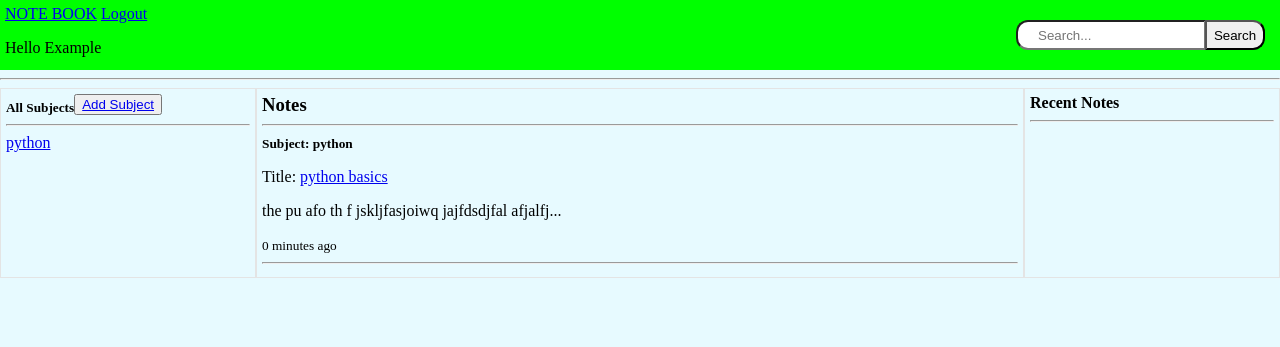
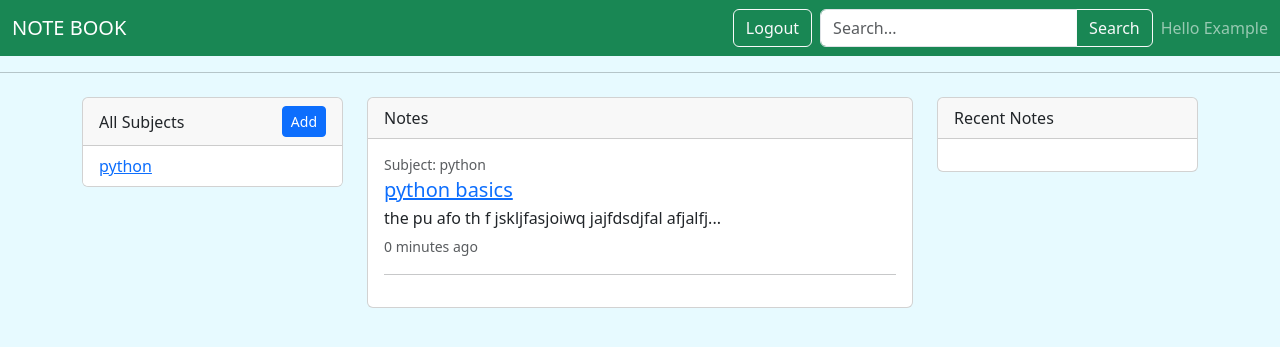
Before and after one commit to Ashenafi-adola/Note-App, a Django app: page /home/ in a window 1280 px wide. Shown: the top 347 px of the page. Run offline with Django 5.2, Linux system fonts and the light colour scheme; a user stored in the database is signed in; data comes from the database, SQL or seed files in the repository; both versions use the stored data as it was after the commit.

Commit message:
added bootstrap to all remaining templates

```diff
--- a/Noteproject/Noteapp/templates/Noteapp/home.html
+++ b/Noteproject/Noteapp/templates/Noteapp/home.html
@@ -1,75 +1,60 @@
 {% extends 'Noteapp/main.html' %}
 {% block form %}
-    <style>
-        form{
-            margin: 10px;
-            padding: 5px;
-        }
-        .Search{
-            margin: 0px;
-            height: 30px;
-            border-top-left-radius: 12px;
-            border-bottom-left-radius: 12px;
-            width: 190px;
-            border-collapse: collapse;
-            padding-left: 20px;
-        }
-        .Submit{
-            margin: -5px;
-            height: 30px;
-            width: 60px;
-            border-top-right-radius: 12px;
-            border-bottom-right-radius: 12px;
-            border-collapse: collapse;
-        }
-    </style>
-    <form action="" method="get">
-        <input type="search" name="q" class="Search" placeholder="Search...">
-        <button type="submit" class="Submit">Search</button>
+        <form class="d-flex" action="" method="get">
+                <div class="input-group">
+                        <input type="search" name="q" class="form-control" placeholder="Search...">
+                        <button class="btn btn-outline-light" type="submit">Search</button>
+                </div>
         </form>
 {% endblock %}
 {% block content %}
-<style>
-    .main{
-        display: grid;
-        grid-template-columns: 1fr 3fr 1fr;
-    }
-    .divs{
-        border: solid rgb(228, 228, 228) 1px;
-        padding: 5px;
-    }
-</style>
-<div class="main">
-    <div class="divs">
-        <h5 style="display: inline;">All Subjects</h5><button><a href="{% url 'addsubject' %}" style="float: right;">Add Subject</a></button>
-        <hr>
+<div class="container my-4">
+    <div class="row">
+        <aside class="col-12 col-md-3 mb-3">
+            <div class="card">
+                <div class="card-header d-flex justify-content-between align-items-center">
+                    <span>All Subjects</span>
+                    <a href="{% url 'addsubject' %}" class="btn btn-sm btn-primary">Add</a>
+                </div>
+                <ul class="list-group list-group-flush">
                     {% for subject in subjects %}
-            <div>
-                <a href="{% url 'subject' subject.id %}">{{subject.name}}</a>
+                        <li class="list-group-item">
+                            <a href="{% url 'subject' subject.id %}">{{ subject.name }}</a>
+                        </li>
+                    {% empty %}
+                        <li class="list-group-item">No subjects yet.</li>
+                    {% endfor %}
+                </ul>
             </div>
-        {% endfor %}
+        </aside>
 
-    </div>
-    <div class="divs">
-        <h3 style="display: inline;">Notes</h3>
-        <hr>
+        <main class="col-12 col-md-6 mb-3">
+            <div class="card">
+                <div class="card-header">Notes</div>
+                <div class="card-body">
                     {% for note in notes %}
-            <div class="note">
-                <small ><b> Subject: {{note.subject}}</b></small>
-                <br>
-                <p>Title: <a href="{% url 'note' note.id %}">{{note.title}}</a></p>
-                <p>{{note}}...</p>
-                <small>{{note.updated|timesince}} ago</small>
+                        <div class="mb-3">
+                            <h6 class="mb-1"><small class="text-muted">Subject: {{ note.subject }}</small></h6>
+                            <h5 class="mb-1"><a href="{% url 'note' note.id %}">{{ note.title }}</a></h5>
+                            <p class="mb-1 text-truncate">{{ note }}...</p>
+                            <small class="text-muted">{{ note.updated|timesince }} ago</small>
                             <hr>
                         </div>
+                    {% empty %}
+                        <p>No notes yet.</p>
                     {% endfor %}
+                </div>
+            </div>
+        </main>
 
-
+        <aside class="col-12 col-md-3 mb-3">
+            <div class="card">
+                <div class="card-header">Recent Notes</div>
+                <div class="card-body">
+                    <!-- Recent notes could be listed here -->
                 </div>
-    <div class="divs">
-        <h4 style="display: inline;">Recent Notes</h4>
-        <hr>
             </div>
-
+        </aside>
+    </div>
 </div>
 {% endblock %}
--- a/Noteproject/Noteapp/templates/Noteapp/main.html
+++ b/Noteproject/Noteapp/templates/Noteapp/main.html
@@ -4,6 +4,8 @@
     <meta charset="UTF-8">
     <meta name="viewport" content="width=device-width, initial-scale=1.0">
     <title>Document</title>
+    <!-- Bootstrap CSS (via CDN) -->
+    <link href="https://cdn.jsdelivr.net/npm/bootstrap@5.3.0/dist/css/bootstrap.min.css" rel="stylesheet">
     <style>
         html{
             padding: 0px;
@@ -13,36 +15,29 @@
             padding: 0px;
             margin: 0px;
         }
-        nav{
-            background-color: #00ff00;
-            margin: 0px;
-            padding: 5px;
-            height: 60px;
-        }
-        .form{
-            display: inline;
-            float: right;
-        }
+        /* keep any minimal custom styles here; navigation styling is handled by Bootstrap */
     </style>
 </head>
 <body>
-    <nav>
-        <a href="{% url 'home' %}">NOTE BOOK</a>
+    <nav class="navbar navbar-expand-lg navbar-dark bg-success">
+      <div class="container-fluid">
+        <a class="navbar-brand" href="{% url 'home' %}">NOTE BOOK</a>
         {% if user.is_authenticated %}
-            <a href="{% url 'logoutUser' %}" >Logout</a>
-            <div class="form">
-                {% block form %}
-
-                {% endblock %}
-
+          <div class="d-flex align-items-center ms-auto">
+            <a class="btn btn-outline-light me-2" href="{% url 'logoutUser' %}">Logout</a>
+            <div class="me-2">
+              {% block form %}{% endblock %}
             </div>
-
-            <p >Hello {{user.username.capitalize}}</p>
+            <span class="navbar-text">Hello {{user.username.capitalize}}</span>
+          </div>
         {% endif %}
+      </div>
     </nav>
     <hr>
     {% block content %}
 
     {% endblock %}
+    <!-- Bootstrap bundle JS (includes Popper) -->
+    <script src="https://cdn.jsdelivr.net/npm/bootstrap@5.3.0/dist/js/bootstrap.bundle.min.js"></script>
 </body>
 </html>
```
Also changed, not shown: Noteproject/Noteapp/templates/Noteapp/deleteNote.html (+18 -8 lines), Noteproject/Noteapp/templates/Noteapp/note.html (+36 -34 lines), Noteproject/Noteapp/templates/Noteapp/note_subject.html (+23 -28 lines), Noteproject/Noteapp/templates/Noteapp/signin_signup.html (+40 -60 lines), Noteproject/Noteapp/templates/Noteapp/subject.html (+45 -35 lines), Noteproject/Noteapp/templates/Noteapp/subject_note.html (+25 -25 lines), Noteproject/db.sqlite3. Lines whose indentation alone changed are shown as unchanged.
